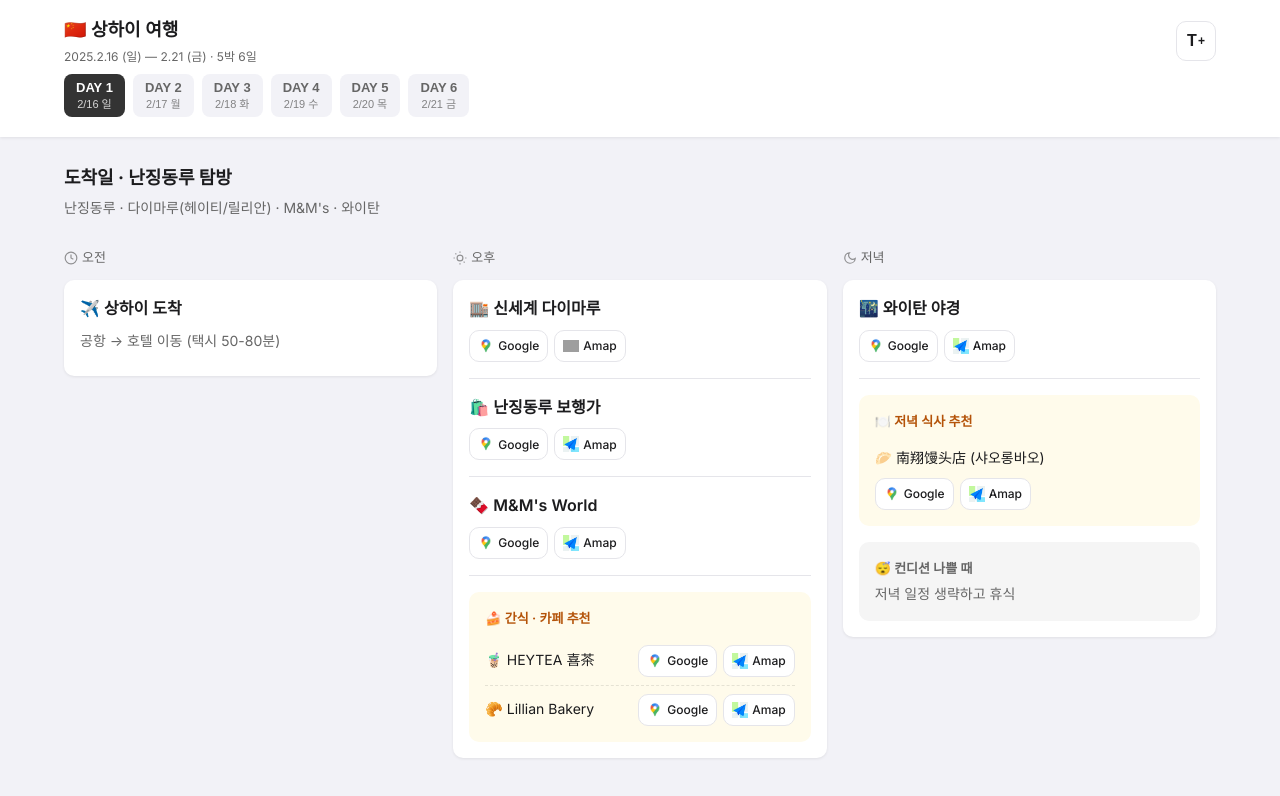
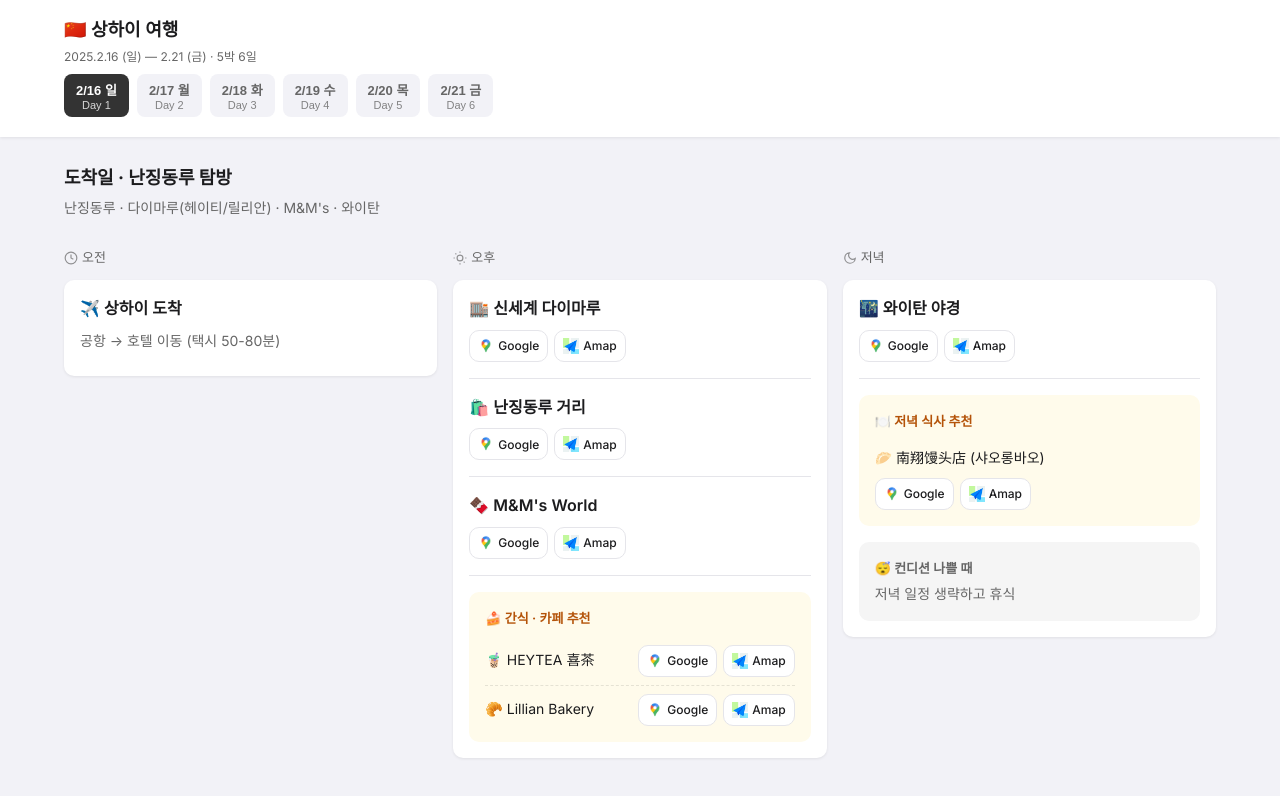
Before and after one commit to jinhan-ryu/shanghai-trip, a plain HTML site: page index.html in a window 1280 px wide. Drawn offline with Linux system fonts and the light colour scheme; grey boxes are pictures that could not be loaded.

Commit message:
Add files via upload

```diff
--- a/index.html
+++ b/index.html
@@ -96,43 +96,6 @@
             margin-top: 2px;
         }
 
-        /* Settings Dropdown */
-        .settings-container {
-            position: relative;
-        }
-
-        /* Font Size Toggle Button */
-        .font-size-toggle {
-            display: flex;
-            align-items: center;
-            justify-content: center;
-            width: 40px;
-            height: 40px;
-            border: 1px solid var(--color-border);
-            border-radius: var(--radius);
-            background: var(--color-card);
-            color: var(--color-text);
-            cursor: pointer;
-            transition: var(--transition);
-            font-weight: 600;
-            font-size: 0.875rem;
-            position: relative;
-        }
-
-        .font-size-toggle:hover {
-            background: var(--color-bg);
-        }
-
-        .font-size-toggle svg {
-            width: 18px;
-            height: 18px;
-        }
-
-        .font-size-icon {
-            display: flex;
-            align-items: center;
-            gap: 1px;
-        }
 
         /* Tab Navigation */
         .tab-nav {
@@ -488,37 +451,31 @@
                     <h1 class="trip-title">🇨🇳 상하이 여행</h1>
                     <p class="trip-date">2025.2.16 (일) — 2.21 (금) · 5박 6일</p>
                 </div>
-                <button class="font-size-toggle" id="fontSizeToggle" aria-label="텍스트 크기 조절">
-                    <span class="font-size-icon" id="fontSizeIcon">
-                        <span style="font-size: 16px; font-weight: 600;">T</span>
-                        <span style="font-size: 12px; font-weight: 600;">+</span>
-                    </span>
-                </button>
             </div>
             <nav class="tab-nav" role="tablist">
                 <button class="tab-btn active" role="tab" data-day="1" aria-selected="true">
-                    <span class="day-label">DAY 1</span>
-                    <span class="day-date">2/16 일</span>
+                    <span class="day-label">2/16 일</span>
+                    <span class="day-date">Day 1</span>
                 </button>
                 <button class="tab-btn" role="tab" data-day="2" aria-selected="false">
-                    <span class="day-label">DAY 2</span>
-                    <span class="day-date">2/17 월</span>
+                    <span class="day-label">2/17 월</span>
+                    <span class="day-date">Day 2</span>
                 </button>
                 <button class="tab-btn" role="tab" data-day="3" aria-selected="false">
-                    <span class="day-label">DAY 3</span>
-                    <span class="day-date">2/18 화</span>
+                    <span class="day-label">2/18 화</span>
+                    <span class="day-date">Day 3</span>
                 </button>
                 <button class="tab-btn" role="tab" data-day="4" aria-selected="false">
-                    <span class="day-label">DAY 4</span>
-                    <span class="day-date">2/19 수</span>
+                    <span class="day-label">2/19 수</span>
+                    <span class="day-date">Day 4</span>
                 </button>
                 <button class="tab-btn" role="tab" data-day="5" aria-selected="false">
-                    <span class="day-label">DAY 5</span>
-                    <span class="day-date">2/20 목</span>
+                    <span class="day-label">2/20 목</span>
+                    <span class="day-date">Day 5</span>
                 </button>
                 <button class="tab-btn" role="tab" data-day="6" aria-selected="false">
-                    <span class="day-label">DAY 6</span>
-                    <span class="day-date">2/21 금</span>
+                    <span class="day-label">2/21 금</span>
+                    <span class="day-date">Day 6</span>
                 </button>
             </nav>
         </div>
@@ -568,13 +525,13 @@
                                     Google
                                 </a>
                                 <a href="https://uri.amap.com/search?keyword=%E6%96%B0%E4%B8%96%E7%95%8C%E5%A4%A7%E4%B8%B8%E7%99%BE%E8%B4%A7%20%E4%B8%8A%E6%B5%B7" target="_blank" class="map-btn">
-                                    <img src="https://play-lh.googleusercontent.com/D5lBJpKnOSAnJLj6TEKG1G7CsGRSfzPBfFAJWmXQwnOIldjAUG3P5_yMkPlJBuOw5nY=w240-h480-rw" alt="Amap">
-                                    Amap
-                                </a>
-                            </div>
-                        </div>
-                        <div class="place-item">
-                            <div class="place-name">🛍️ 난징동루 보행가</div>
+                                    <img src="amap.webp" alt="Amap">
+                                    Amap
+                                </a>
+                            </div>
+                        </div>
+                        <div class="place-item">
+                            <div class="place-name">🛍️ 난징동루 거리</div>
                             <div class="map-buttons">
                                 <a href="https://www.google.com/maps/search/?api=1&query=Nanjing+Road+Pedestrian+Street" target="_blank" class="map-btn">
                                     <img src="googlemaps.jpeg" alt="Google Maps">
@@ -1527,22 +1484,6 @@
             });
         });
 
-        // Font Size Toggle
-        const fontSizeToggle = document.getElementById('fontSizeToggle');
-        const fontSizeIcon = document.getElementById('fontSizeIcon');
-
-        fontSizeToggle.addEventListener('click', () => {
-            document.body.classList.toggle('font-large');
-
-            if (document.body.classList.contains('font-large')) {
-                // 텍스트 크게 상태 -> 작게 아이콘으로 변경
-                fontSizeIcon.innerHTML = '<span style="font-size: 16px; font-weight: 600;">T</span><span style="font-size: 12px; font-weight: 600;">-</span>';
-            } else {
-                // 텍스트 작게 상태 -> 크게 아이콘으로 변경
-                fontSizeIcon.innerHTML = '<span style="font-size: 16px; font-weight: 600;">T</span><span style="font-size: 12px; font-weight: 600;">+</span>';
-            }
-        });
-
 
         // Header scroll behavior
         const header = document.getElementById('header');
@@ -1587,35 +1528,6 @@
             window.scrollTo({ top: 0, behavior: 'smooth' });
         });
 
-        // Swipe navigation for mobile
-        let touchStartX = 0;
-        let touchEndX = 0;
-
-        document.addEventListener('touchstart', e => {
-            touchStartX = e.changedTouches[0].screenX;
-        });
-
-        document.addEventListener('touchend', e => {
-            touchEndX = e.changedTouches[0].screenX;
-            handleSwipe();
-        });
-
-        function handleSwipe() {
-            const swipeThreshold = 50;
-            const diff = touchStartX - touchEndX;
-
-            if (Math.abs(diff) < swipeThreshold) return;
-
-            const currentTab = document.querySelector('.tab-btn.active');
-            const tabs = Array.from(tabBtns);
-            const currentIndex = tabs.indexOf(currentTab);
-
-            if (diff > 0 && currentIndex < tabs.length - 1) {
-                tabs[currentIndex + 1].click();
-            } else if (diff < 0 && currentIndex > 0) {
-                tabs[currentIndex - 1].click();
-            }
-        }
     </script>
 </body>
 </html>
```
